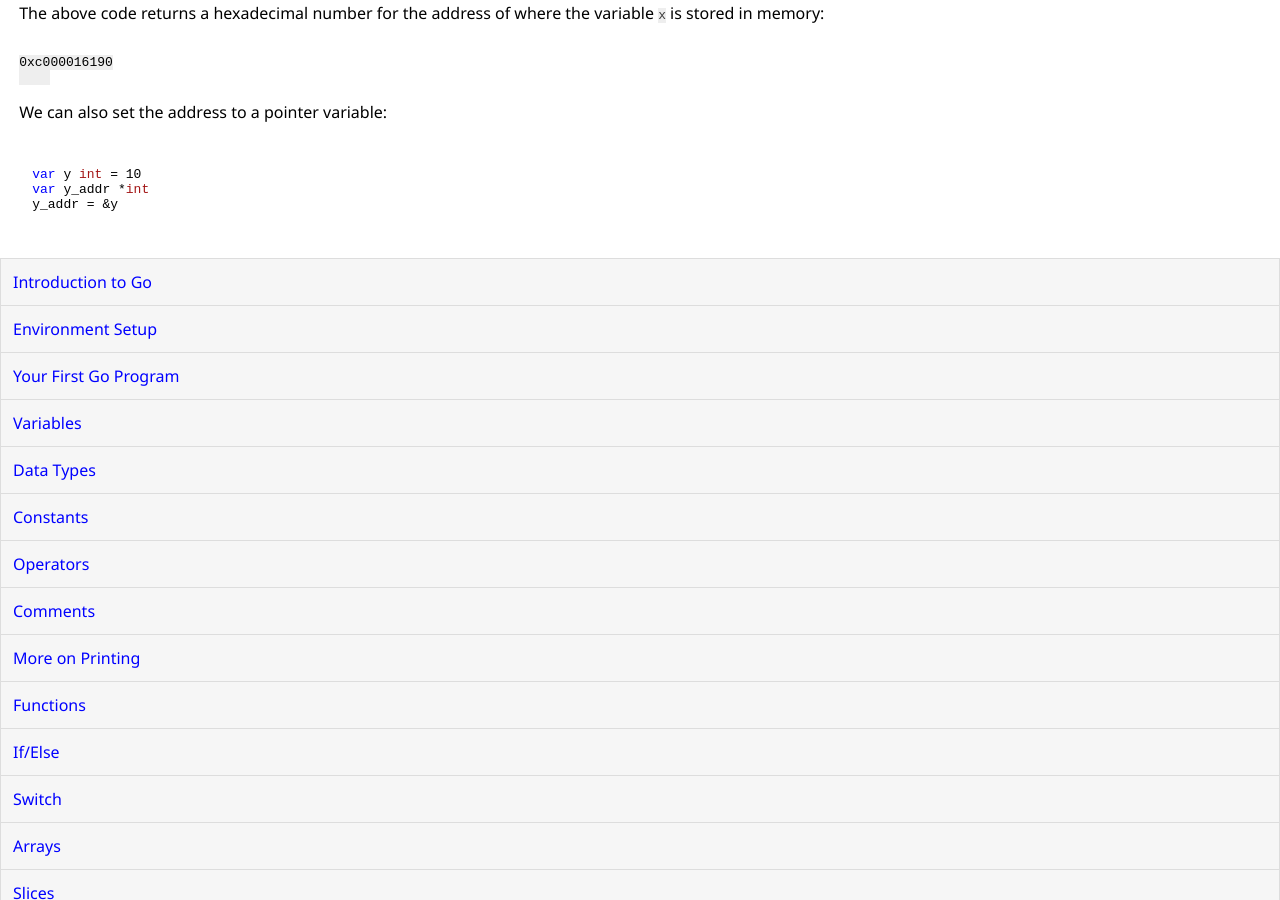
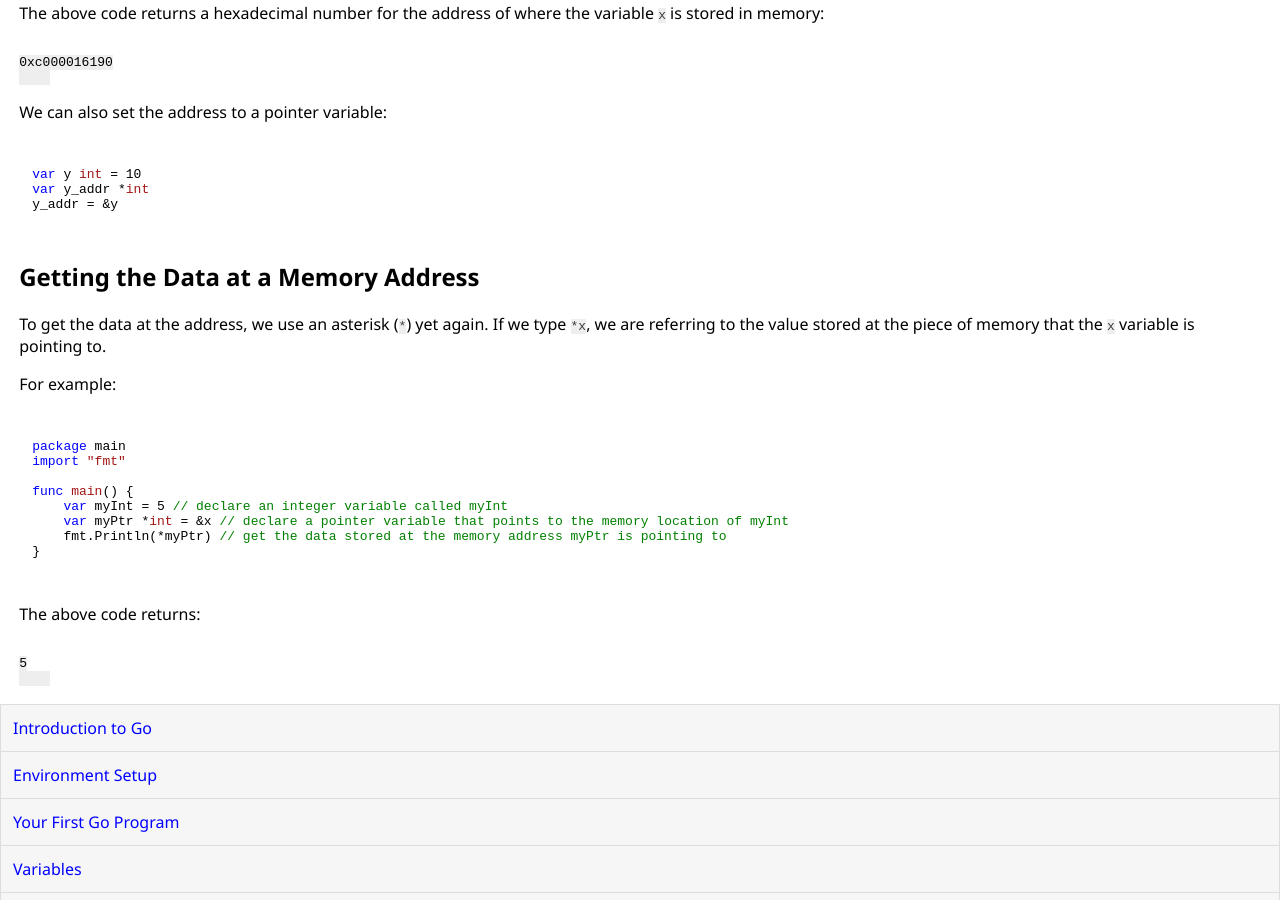
Before and after one commit to learnmonkey/learnmonkey.github.io, a Jekyll site: the page built from programming/golang/pointers.html, in a window 1280 px wide and 900 px high, scrolled down 797 px. Built offline with Jekyll 4.4.1, drawn with Linux system fonts in a browser that asks for light colours; nearby versions of some CDN libraries.

Commit message:
Go get data at memory address

```diff
--- a/programming/golang/pointers.html
+++ b/programming/golang/pointers.html
@@ -43,3 +43,23 @@ var y_addr *int
 y_addr = &y
     </code></pre>
 </section>
+
+<section>
+    <h2>Getting the Data at a Memory Address</h2>
+    <p>To get the data at the address, we use an asterisk (<code>*</code>) yet again. If we type <code>*x</code>, we are referring to the value stored at the piece of memory that the <code>x</code> variable is pointing to.</p>
+    <p>For example: </p>
+    <pre><code class="language-go">
+package main
+import "fmt"
+
+func main() {
+    var myInt = 5 // declare an integer variable called myInt
+    var myPtr *int = &x // declare a pointer variable that points to the memory location of myInt
+    fmt.Println(*myPtr) // get the data stored at the memory address myPtr is pointing to
+}
+    </code></pre>
+    <p>The above code returns: </p>
+    <pre><samp>
+5
+    </samp></pre>
+</section>
```
